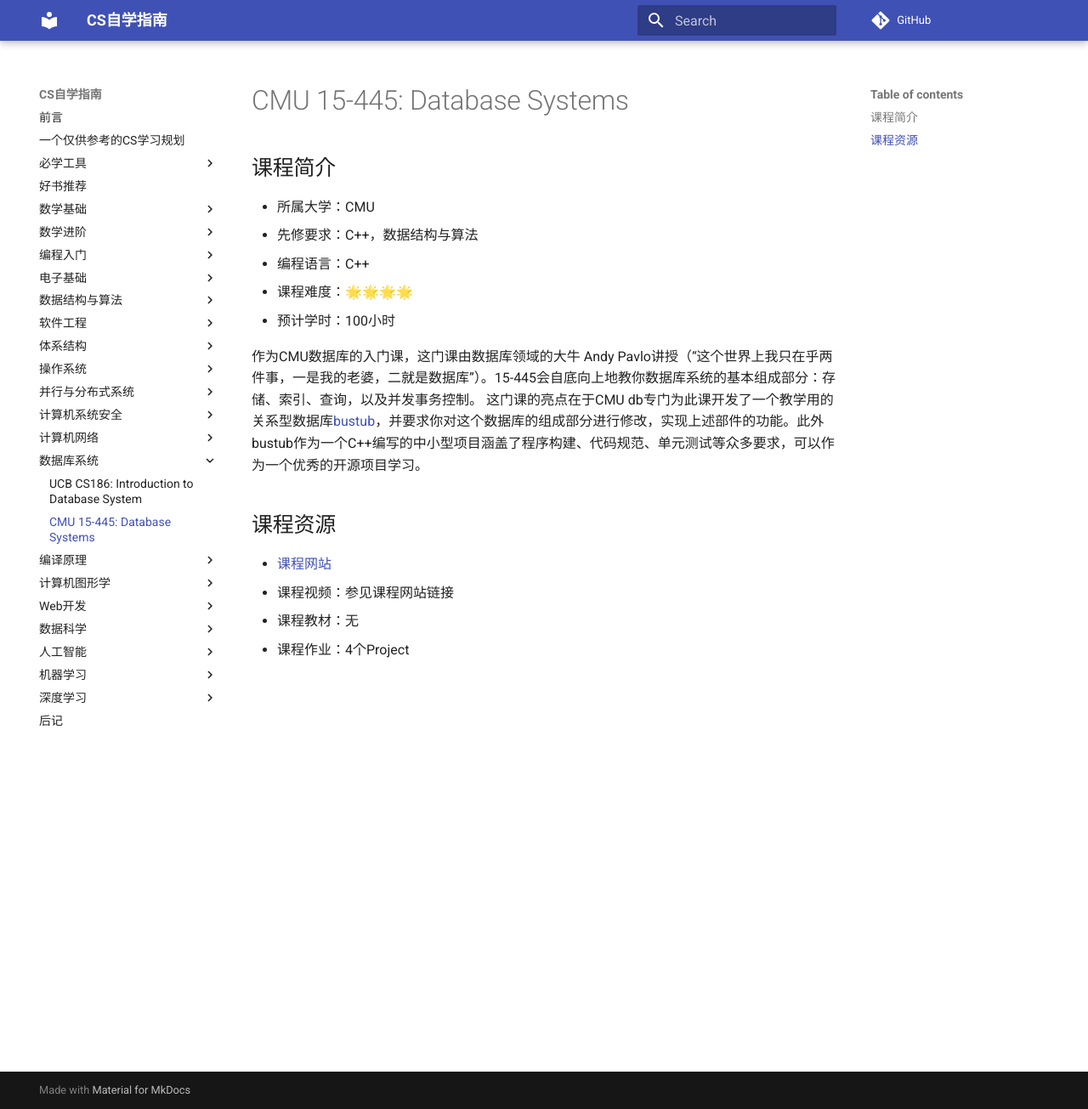
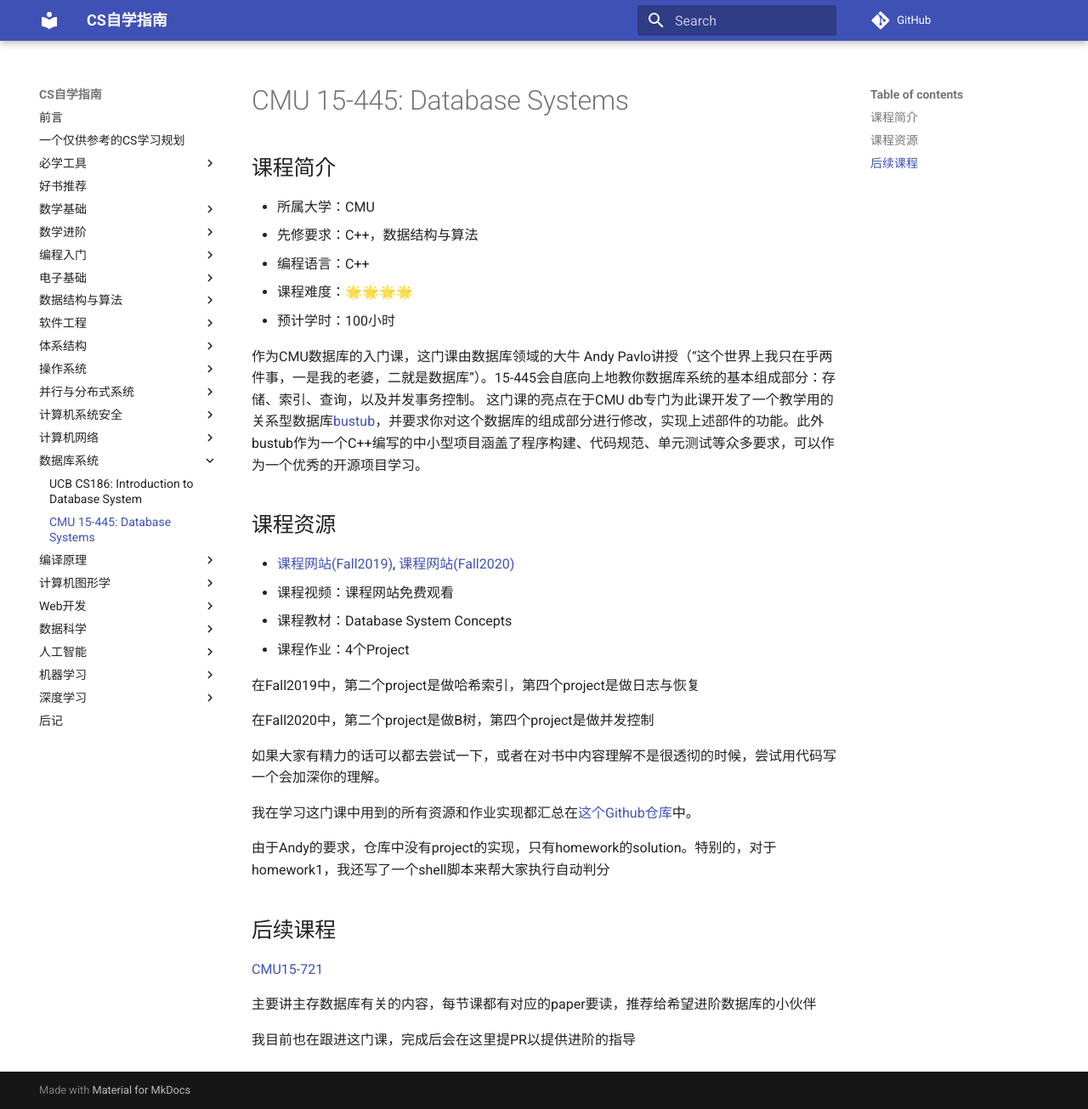
Before and after one commit to PKUFlyingPig/cs-self-learning, an MkDocs documentation site: the page built from docs/数据库系统/15445.md, in a window 1280 px wide and 1305 px high. Shown: the whole window at 85% size. Built offline with MkDocs 1.6.1 and Material for MkDocs 9.7.7, drawn with Linux system fonts in a browser that asks for light colours; comment, search, counter and statistics services are not loaded.

Commit message:
update cmu15445

```diff
--- a/docs/数据库系统/15445.md
+++ b/docs/数据库系统/15445.md
@@ -10,7 +10,25 @@
 这门课的亮点在于CMU db专门为此课开发了一个教学用的关系型数据库[bustub](https://github.com/cmu-db/bustub)，并要求你对这个数据库的组成部分进行修改，实现上述部件的功能。此外 bustub作为一个C++编写的中小型项目涵盖了程序构建、代码规范、单元测试等众多要求，可以作为一个优秀的开源项目学习。
 
 ## 课程资源
-- [课程网站](https://15445.courses.cs.cmu.edu/fall2019/schedule.html)
-- 课程视频：参见课程网站链接
-- 课程教材：无
+- [课程网站(Fall2019)](https://15445.courses.cs.cmu.edu/fall2019/schedule.html), [课程网站(Fall2020)](https://15445.courses.cs.cmu.edu/fall2020/schedule.html#)
+- 课程视频：课程网站免费观看
+- 课程教材：Database System Concepts
 - 课程作业：4个Project
+
+在Fall2019中，第二个project是做哈希索引，第四个project是做日志与恢复
+
+在Fall2020中，第二个project是做B树，第四个project是做并发控制
+
+如果大家有精力的话可以都去尝试一下，或者在对书中内容理解不是很透彻的时候，尝试用代码写一个会加深你的理解。
+
+我在学习这门课中用到的所有资源和作业实现都汇总在[这个Github仓库](https://github.com/ysj1173886760/Learning/tree/master/db)中。
+
+由于Andy的要求，仓库中没有project的实现，只有homework的solution。特别的，对于homework1，我还写了一个shell脚本来帮大家执行自动判分
+
+## 后续课程
+
+[CMU15-721](https://15721.courses.cs.cmu.edu/spring2020/)
+
+主要讲主存数据库有关的内容，每节课都有对应的paper要读，推荐给希望进阶数据库的小伙伴
+
+我目前也在跟进这门课，完成后会在这里提PR以提供进阶的指导
```
